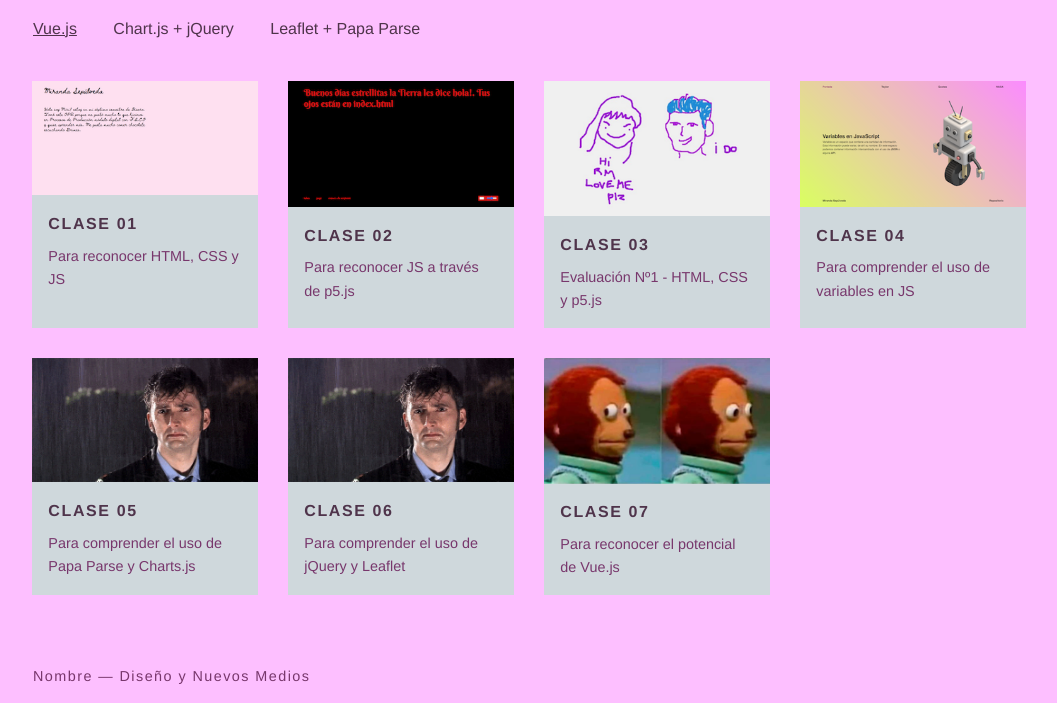
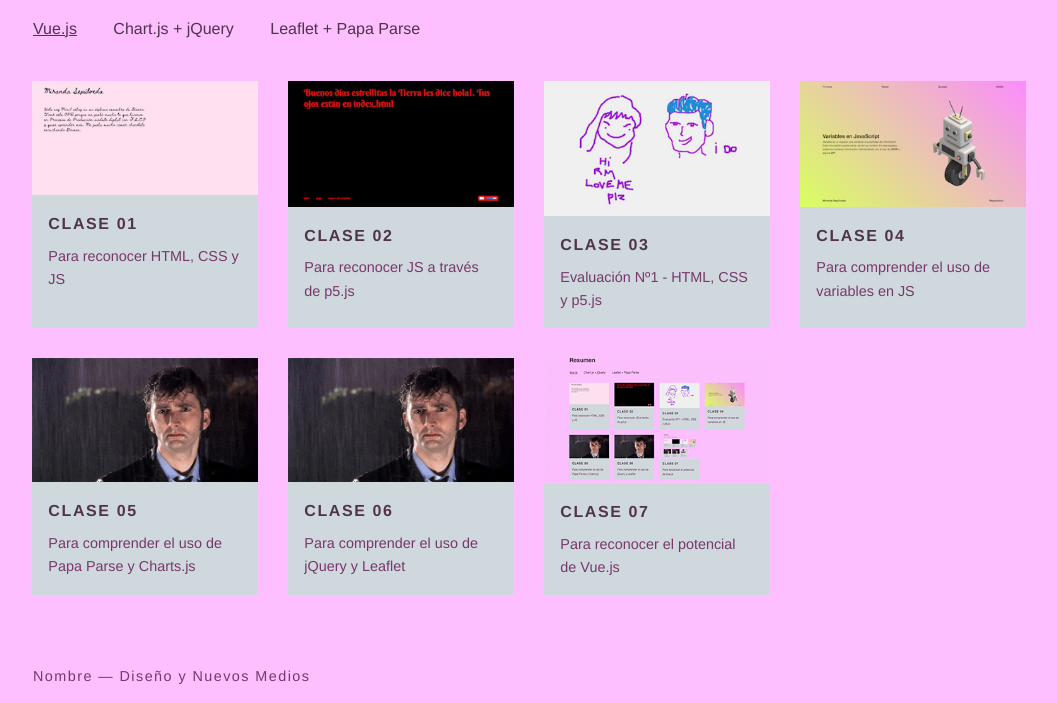
Before and after one commit to mirandasepulveda-la/actividad_clase_7, a plain HTML site: page index.html in a window 1280 px wide. Shown: the part 97-800 px from the top of the page, without its empty margins (111-1168 px from the left). Drawn offline with nearby package versions, Linux system fonts and the light colour scheme.

Commit message:
Update index.html

```diff
--- a/index.html
+++ b/index.html
@@ -45,7 +45,7 @@
                             { image: "images/clase_4.png", title: "Clase 04", link: "https://mirandasepulveda-la.github.io/actividad_clase_4/", text: "Para comprender el uso de variables en JS" },
                             { image: "images/giphy(2).gif", title: "Clase 05", link: "https://github.com/mirandasepulveda-la", text: "Para comprender el uso de Papa Parse y Charts.js" },
                             { image: "images/giphy(2).gif", title: "Clase 06", link: "https://github.com/mirandasepulveda-la", text: "Para comprender el uso de jQuery y Leaflet" },
-                            { image: "images/perdon.png", title: "Clase 07", link: "#", text: "Para reconocer el potencial de Vue.js" },
+                            { image: "images/inception.png", title: "Clase 07", link: "#", text: "Para reconocer el potencial de Vue.js" },
                         ],
                     };
                 },
```
